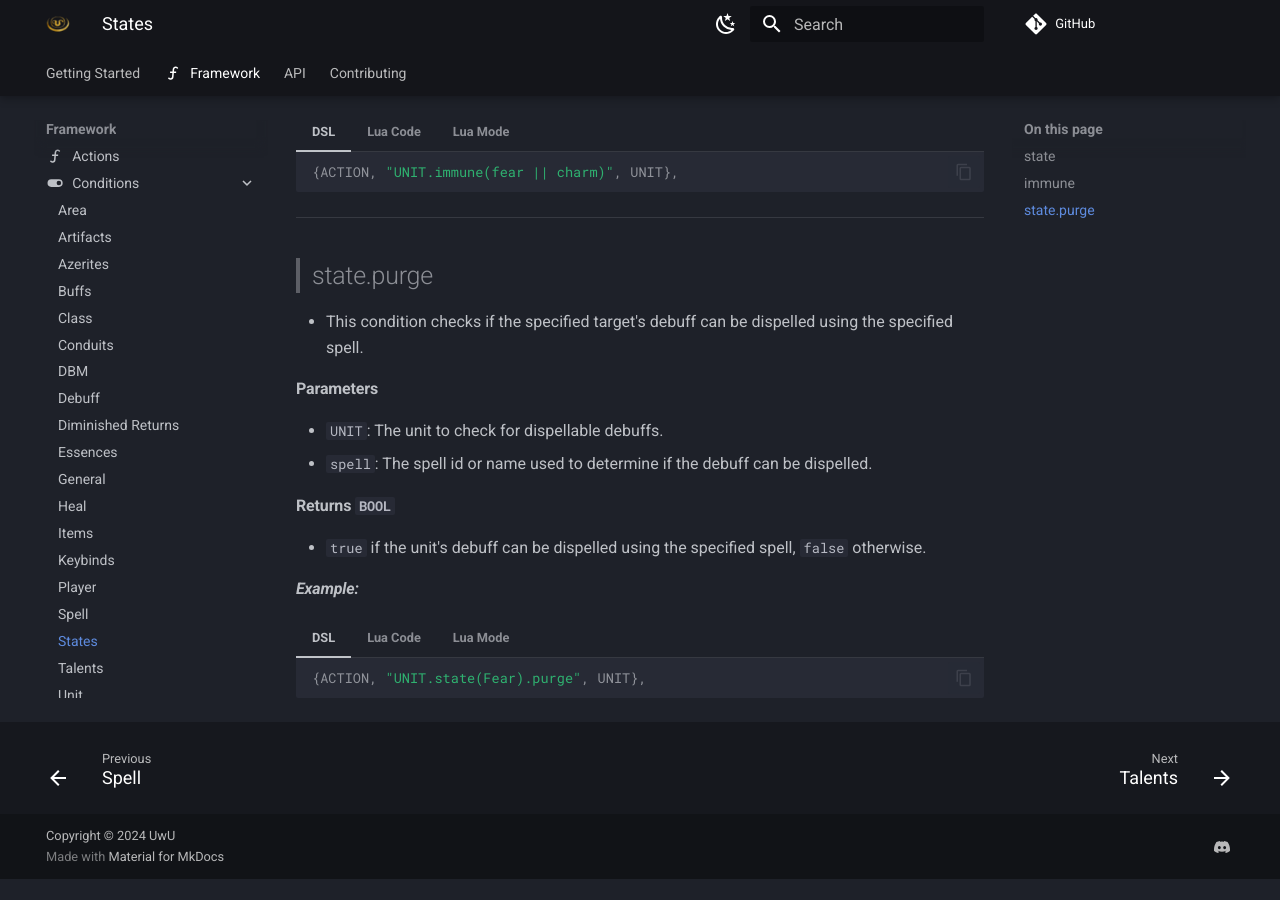
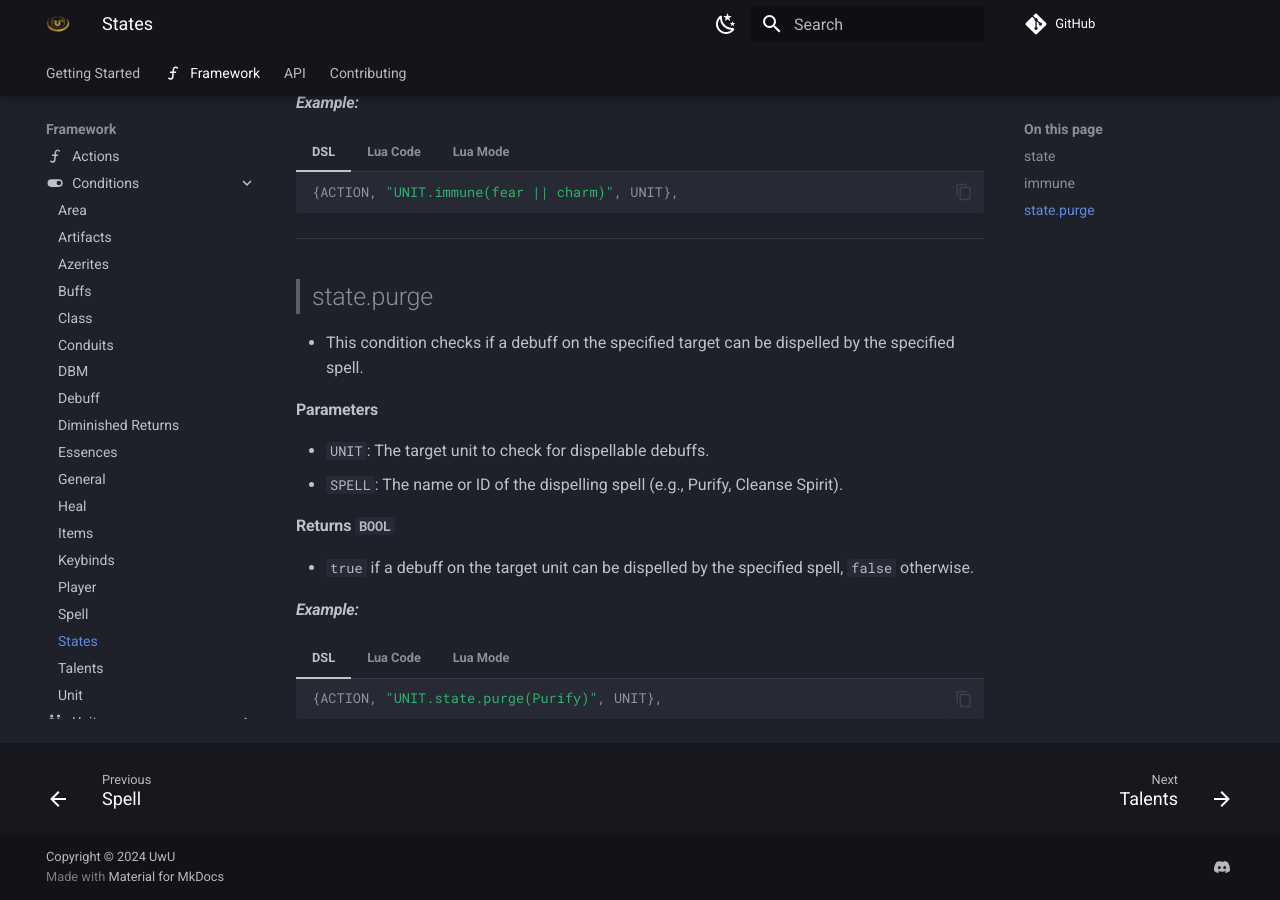
Before and after one commit to DimaSheiko/apep-docs, an MkDocs documentation site: the page built from docs/framework/conditions/states.md, in a window 1280 px wide and 900 px high, scrolled down 2497 px. Built offline with MkDocs 1.6.1 and Material for MkDocs 9.7.7, drawn with Linux system fonts in a browser that asks for light colours; comment, search, counter and statistics services are not loaded; before the commit the page ends 3376 px from its top, so only the background shows below that; some of the changed text lies outside the part shown.

Commit message:
Update state condition documentation to enhance clarity and detail. Add new immune types for debuffs and refine descriptions for the `state.purge` condition, including clearer parameter definitions and examples in DSL and Lua code formats for improved usability.

````diff
--- a/docs/framework/conditions/states.md
+++ b/docs/framework/conditions/states.md
@@ -105,33 +105,33 @@
 
 > ## state.purge
 
--   This condition checks if the specified target's debuff can be dispelled using the specified spell.
+-   This condition checks if a debuff on the specified target can be dispelled by the specified spell.
 
 #### Parameters
 
--   `UNIT`: The unit to check for dispellable debuffs.
--   `spell`: The spell id or name used to determine if the debuff can be dispelled.
+-   `UNIT`: The target unit to check for dispellable debuffs.
+-   `SPELL`: The name or ID of the dispelling spell (e.g., Purify, Cleanse Spirit).
 
 #### Returns `BOOL`
 
--   `true` if the unit's debuff can be dispelled using the specified spell, `false` otherwise.
+-   `true` if a debuff on the target unit can be dispelled by the specified spell, `false` otherwise.
 
 #### _Example:_
 
 === "DSL"
 
     ```lua
-    {ACTION, "UNIT.state(Fear).purge", UNIT},
+    {ACTION, "UNIT.state.purge(Purify)", UNIT},
     ```
 
 === "Lua Code"
 
     ```lua
-    _A.DSL:Get("state.purge")("UNIT", "Fear")
+    _A.DSL:Get("state.purge")("UNIT", "Purify")
     ```
 
 === "Lua Mode"
 
     ```lua
-    UNIT:StatePurge("Fear")
+    UNIT:StatePurge("Purify")
     ```
````
Also changed, not shown: other parts of docs/framework/conditions/states.md (+1 -1 lines).
